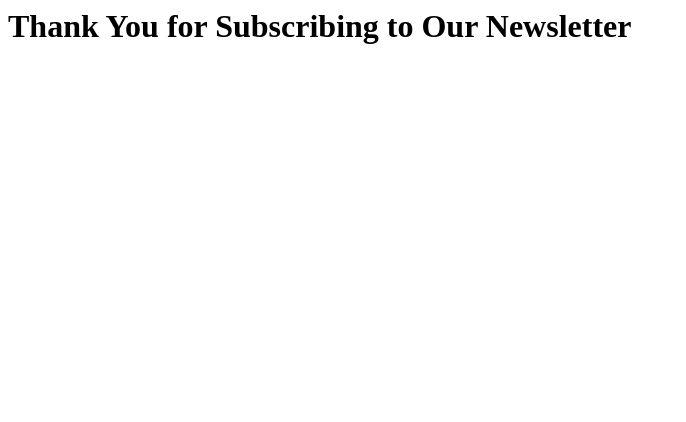
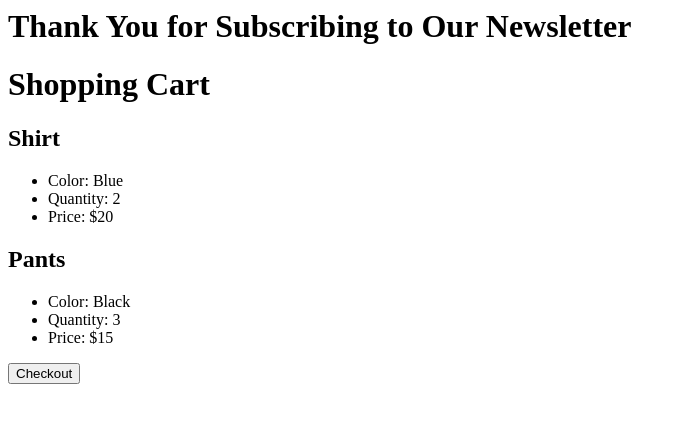
Before and after one commit to shamattgit/ShamPBA.github.io, a plain HTML site: page index.html in a window 1280 px wide. Shown: the whole page, without its empty margins (0-686 px from the left). Drawn offline with Linux system fonts and the light colour scheme; a script that the page names is missing.

Commit message:
Update index.html

```diff
--- a/index.html
+++ b/index.html
@@ -16,10 +16,40 @@ p.parentNode.insertBefore(o,p)}(window,document,"script",0,"AF","pba","556cbdbb-
         }
         </script>
 
+    <script>
+        window.onload = function () {
+            document.getElementById('checkout').addEventListener('click', function () {
+                AF('pba', 'event' {eventType: 'EVENT',eventCategory: 'conversion', eventName: 'checkout'});
+            });
+        }
+
+    </script>
+
     </head>
 
           <body>
+
                <h1>Thank You for Subscribing to Our Newsletter</h1>
+
+            <h1>Shopping Cart</h1>
+    <h2>Shirt</h2>
+    <p>
+        <ul>
+            <li>Color: Blue</li>
+            <li>Quantity: 2</li>
+            <li>Price: $20</li>
+        </ul>
+    </p>
+    <h2>Pants</h2>
+    <p>
+        <ul>
+            <li>Color: Black</li>
+            <li>Quantity: 3</li>
+            <li>Price: $15</li>
+        </ul>
+    </p>
+    <button id='checkout'>Checkout</button>
+
            </body>
 
 </html>
```
